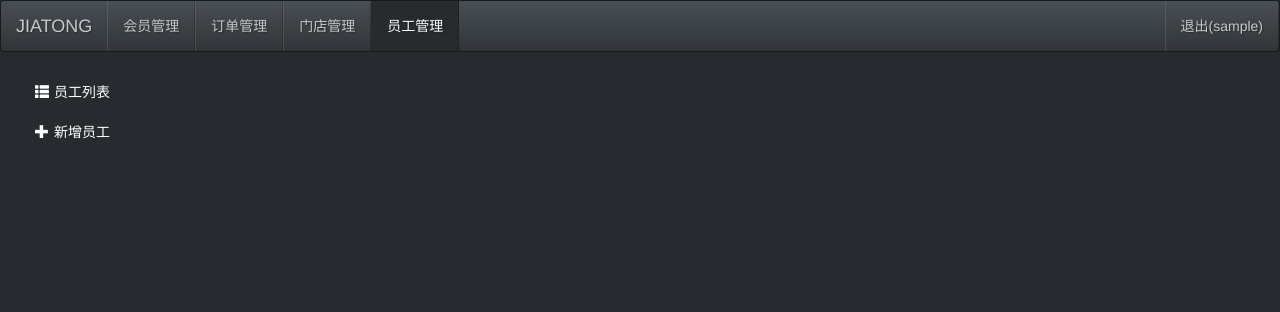
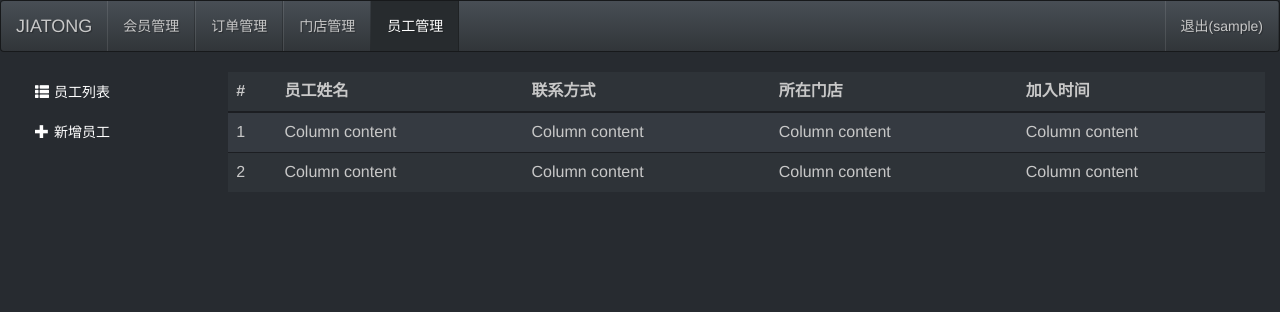
Before and after one commit to zeesuulan/newcar, a PHP site: page /control/employee.php in a window 1280 px wide. Shown: the top 312 px of the page. Run offline with PHP 8.4, Linux system fonts and the light colour scheme; the visitor is signed in with stand-in values (Sample User, id 1); some libraries are stand-ins or nearby versions.

Commit message:
后台搭建

```diff
--- a/control/employee.php
+++ b/control/employee.php
@@ -14,5 +14,34 @@
         </ul>
     </div>
 </div>
+<div class="col-md-10">
+<table class="table table-striped table-hover ">
+  <thead>
+    <tr>
+      <th>#</th>
+      <th>员工姓名</th>
+      <th>联系方式</th>
+      <th>所在门店</th>
+      <th>加入时间</th>
+    </tr>
+  </thead>
+  <tbody>
+    <tr>
+      <td>1</td>
+      <td>Column content</td>
+      <td>Column content</td>
+      <td>Column content</td>
+      <td>Column content</td>
+    </tr>
+    <tr>
+      <td>2</td>
+      <td>Column content</td>
+      <td>Column content</td>
+      <td>Column content</td>
+      <td>Column content</td>
+    </tr>
+      </tbody>
+</table>
+</div>
 <?php require "../public/control/footer.php"; ?>
 <?=setJS( "control.js").setJS( "control_index.js")?>
--- a/control/member.php
+++ b/control/member.php
@@ -14,5 +14,6 @@
         </ul>
     </div>
 </div>
+
 <?php require "../public/control/footer.php"; ?>
 <?=setJS( "control.js").setJS( "control_index.js")?>
```
